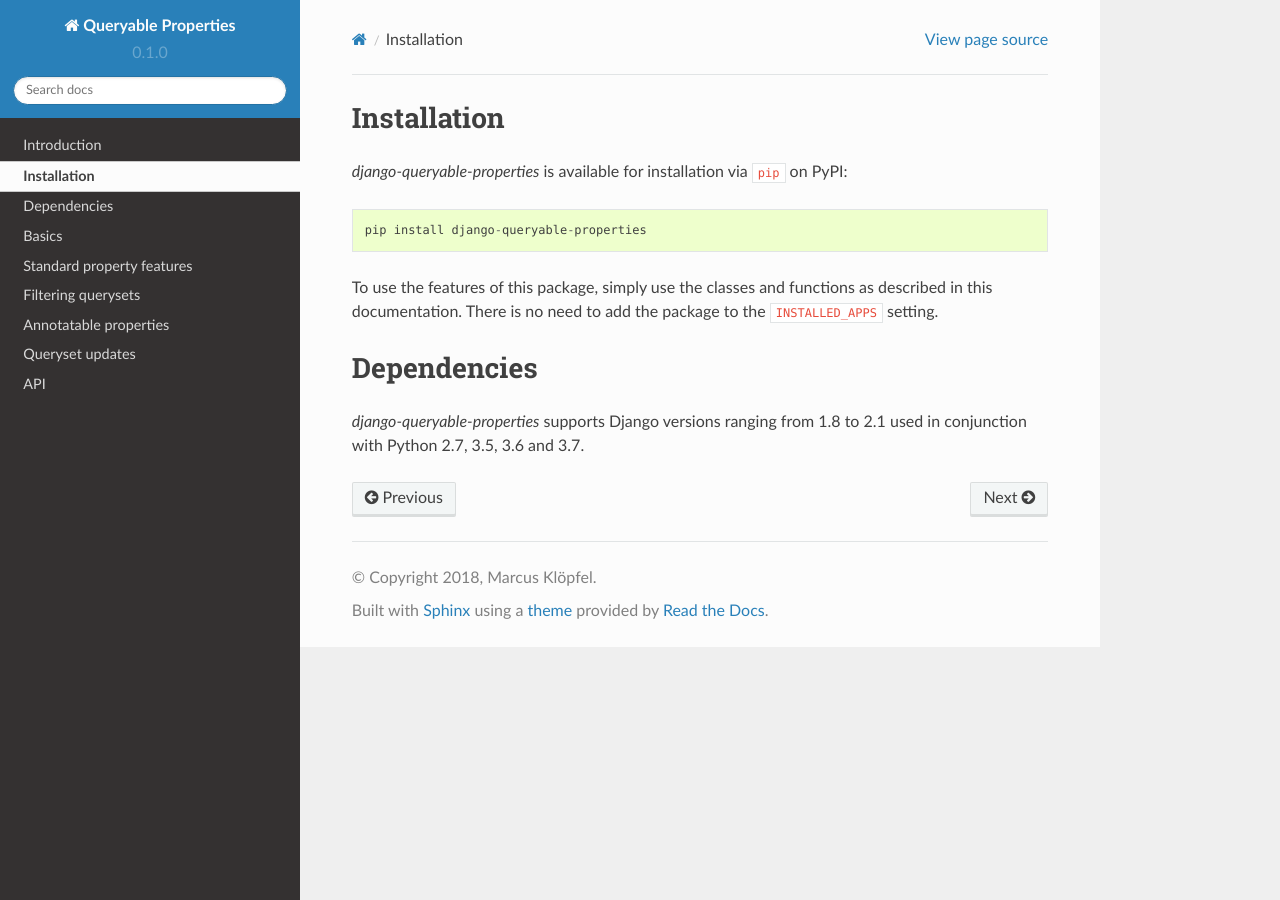
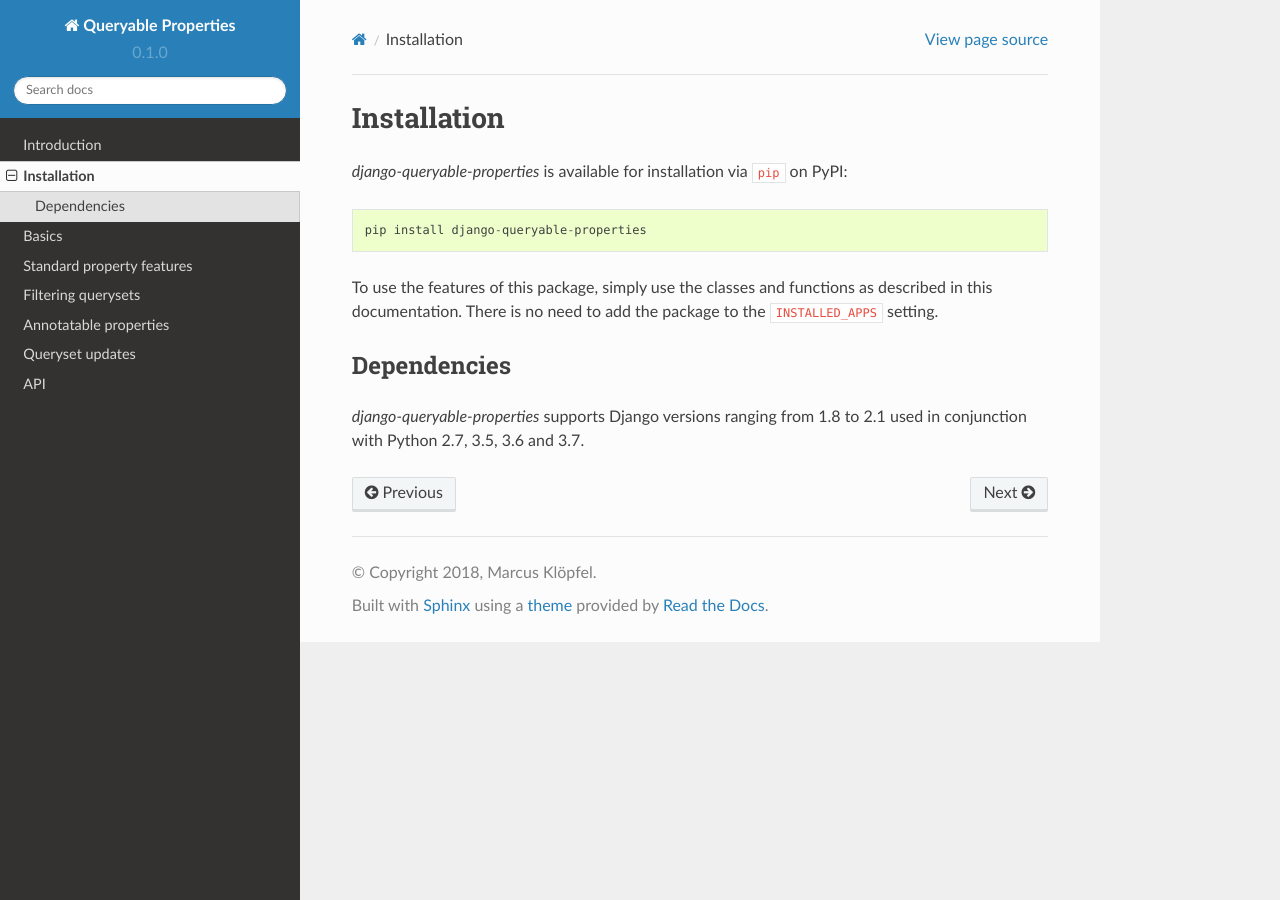
Before and after one commit to W1ldPo1nter/django-queryable-properties, a Sphinx documentation site: the page built from docs/installation.md, in a window 1280 px wide. Built offline with Sphinx 7.4.7 and the Read the Docs theme 2.0.0, drawn with Linux system fonts in a browser that asks for light colours; pages that are not in the unit, such as notebooks, are missing from menus.

Commit message:
Fixed heading

```diff
--- a/docs/installation.md
+++ b/docs/installation.md
@@ -9,7 +9,7 @@ pip install django-queryable-properties
 To use the features of this package, simply use the classes and functions as described in this documentation.
 There is no need to add the package to the `INSTALLED_APPS` setting.
 
-# Dependencies
+## Dependencies
 
 *django-queryable-properties* supports Django versions ranging from 1.8 to 2.1 used in conjunction with Python 2.7,
 3.5, 3.6 and 3.7.
```
